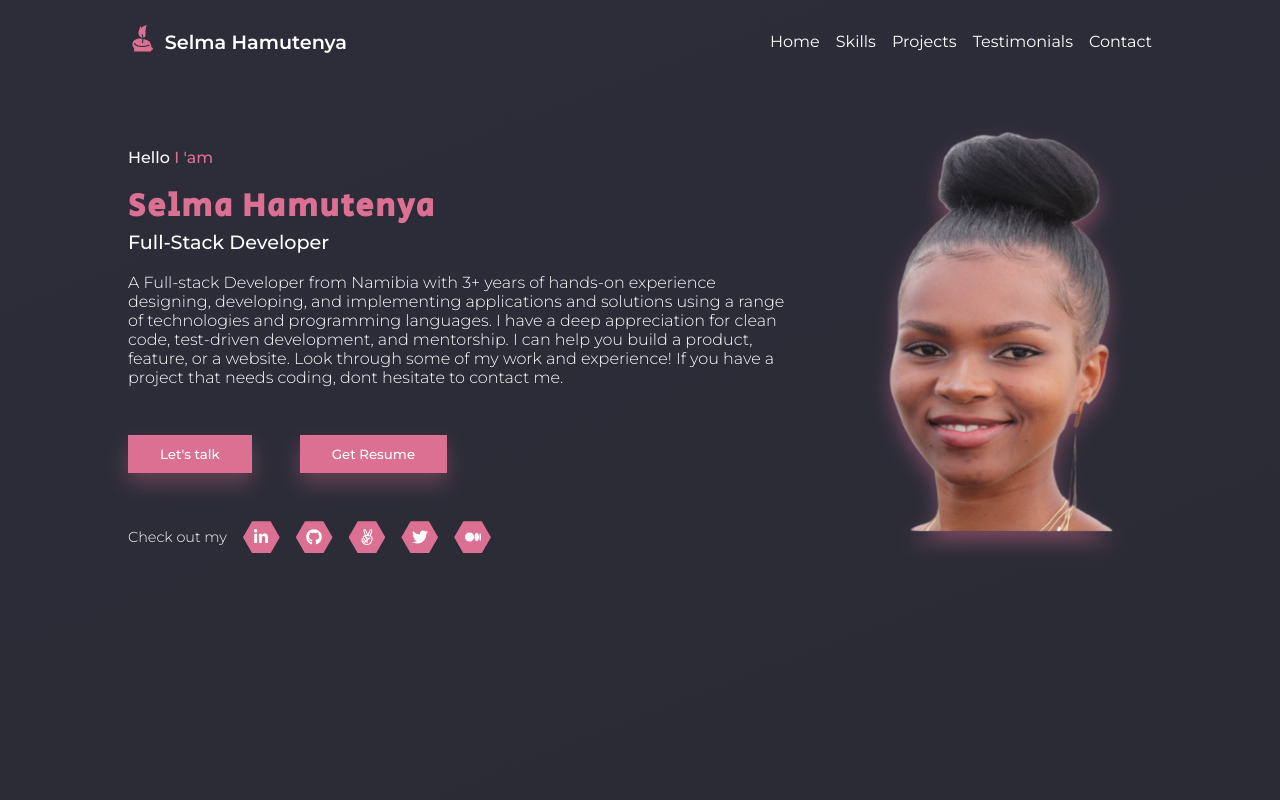
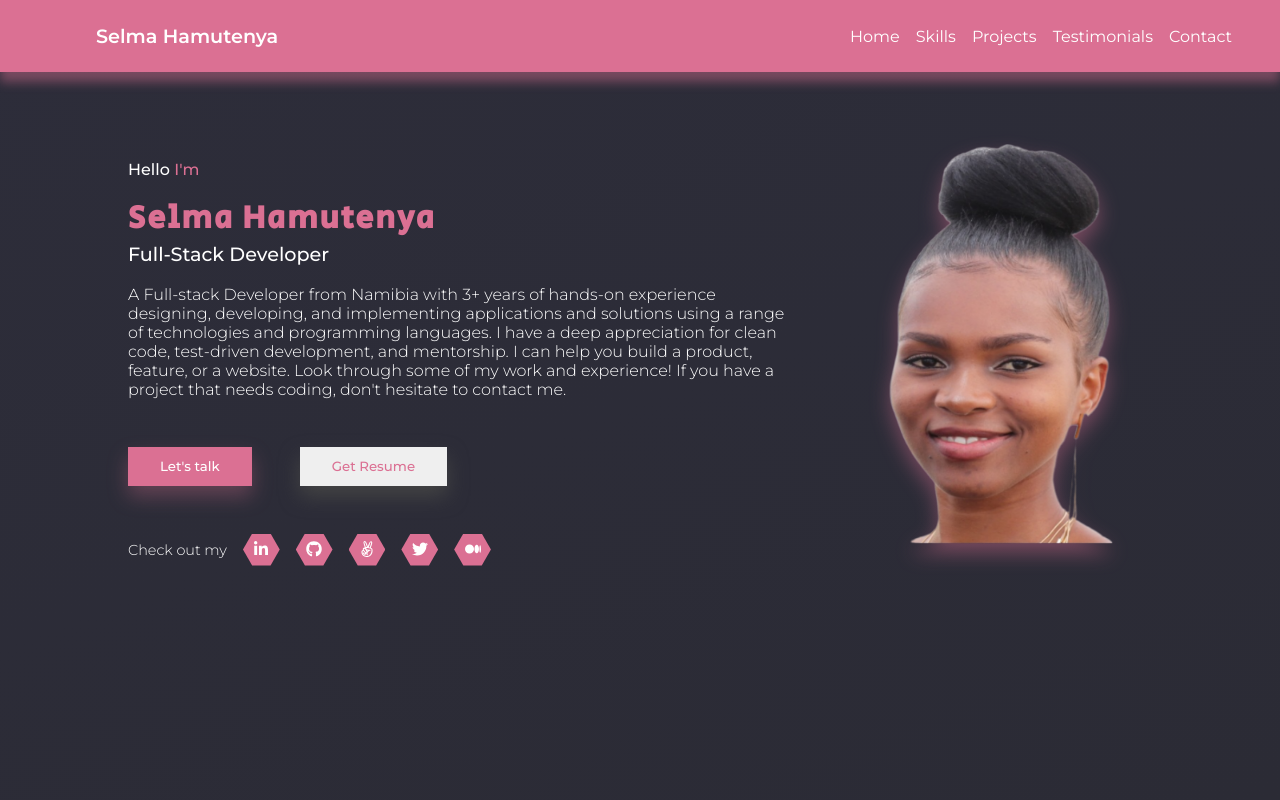
Before and after one commit to SelmaNdapanda/selma-portfolio, a React (Create React App) app: page / in a window 1280 px wide. Shown: the top 800 px of the page. Built offline with nearby package versions, Linux system fonts and the light colour scheme.

Commit message:
Add a sticky header

```diff
--- a/src/components/Banner/Header.jsx
+++ b/src/components/Banner/Header.jsx
@@ -5,16 +5,12 @@
 /* eslint-disable react/self-closing-comp */
 import React, { useState } from 'react';
 import styled from 'styled-components';
-import { GiCandleFlame } from 'react-icons/gi';
 
 const Header = () => {
   const [bar, setBar] = useState(false);
   return (
     <Container bar={bar}>
       <Logo>
-        <span className="green">
-          <GiCandleFlame />
-        </span>
         <h1>Selma Hamutenya</h1>
       </Logo>
       <Nav bar={bar}>
@@ -47,15 +43,15 @@ const Container = styled.div`
   display: flex;
   align-items: center;
   justify-content: space-between;
-  max-width: 1280px;
-  width: 80%;
+  width: 100%;
   margin: 0 auto;
-  padding: 1.5rem 0;
-  position: relative;
+  padding: 1.5rem 3rem;
+  background-color: #db7093;
+  position: fixed;
+  z-index: 100;
+  overflow: hidden;
   animation: header 500ms ease-in-out;
-  @media (max-width: 840px) {
-    width: 90%;
-  }
+  box-shadow: 0px 10px 10px #db709270;
   .bars {
     display: none;
   }
@@ -63,7 +59,7 @@ const Container = styled.div`
     .bars {
       width: 40px;
       height: 40px;
-      position: relative;
+      position: fixed;
       display: flex;
       align-items: center;
       justify-content: center;
@@ -100,7 +96,7 @@ const Container = styled.div`
 const Logo = styled.div`
   display: flex;
   align-items: center;
-  gap: 0.5rem;
+  margin-left: 3rem;
   span {
     font-size: 1.8rem;
   }
@@ -115,17 +111,15 @@ const Nav = styled.div`
     position: fixed;
     display: flex;
     flex-direction: column;
-    background-color: #db7093;
     inset: 0;
     justify-content: center;
     align-items: center;
     font-size: 2rem;
     gap: 2rem;
+    margin-right: 2rem;
     font-weight: 700;
     height: ${(props) => (props.bar ? '100vh' : 0)};
     transition: height 400ms ease-in-out;
-    overflow: hidden;
-    z-index: 100;
   }
   span {
     margin-left: 1rem;
--- a/src/components/Banner/ProfComponent.jsx
+++ b/src/components/Banner/ProfComponent.jsx
@@ -16,7 +16,7 @@ const ProfComponent = () => {
         <Texts>
           <h4>
             Hello
-            <span className="green"> I &apos;am</span>
+            <span className="green"> I&apos;m</span>
           </h4>
           <h1 className="green">Selma Hamutenya</h1>
           <h3>Full-stack Developer</h3>
@@ -27,13 +27,13 @@ const ProfComponent = () => {
             have a deep appreciation for clean code, test-driven development,
             and mentorship. I can help you build a product, feature, or a
             website. Look through some of my work and experience! If you have a
-            project that needs coding, dont hesitate to contact me.
+            project that needs coding, don&apos;t hesitate to contact me.
           </p>
           <Cta>
-            <button type="button">
+            <button type="button" className="first-button">
               <a href="#footer">Let&apos;s talk</a>
             </button>
-            <button type="button">
+            <button type="button" className="sec-button">
               <a
                 href="https://docs.google.com/document/d/1YCw6oqEvIB504SXk7tJBVev3QikWxuT7EPqfJm-ZrU8/edit?usp=sharing"
                 target="_blank"
@@ -109,7 +109,7 @@ export default ProfComponent;
 const Container = styled.div`
   display: flex;
   gap: 2rem;
-  padding-top: 3rem;
+  padding-top: 9rem;
   width: 80%;
   max-width: 1280px;
   margin: 0 auto;
@@ -147,18 +147,34 @@ const Texts = styled.div`
     padding: 0.7rem 2rem;
     margin-top: 3rem;
     cursor: pointer;
+    border: none;
+    a {
+      text-decoration: none;
+      font-weight: 500;
+      position: relative;
+    }
+  }
+
+  .first-button {
     background-color: #db7093;
-    border: none;
     filter: drop-shadow(0px 10px 10px #db709251);
     :hover {
       filter: drop-shadow(0px 10px 10px #db709270);
     }
     a {
       color: #fff;
-      text-decoration: none;
-      font-weight: 500;
-      position: relative;
     }
+  }
+
+  .sec-button {
+   color: #ffff;
+   filter: drop-shadow(0px 10px 10px #444444);
+   :hover {
+     filter: drop-shadow(0px 10px 10px #666666);
+   }
+   a {
+    color: #db7093;
+  }
   }
 `;
 
```
